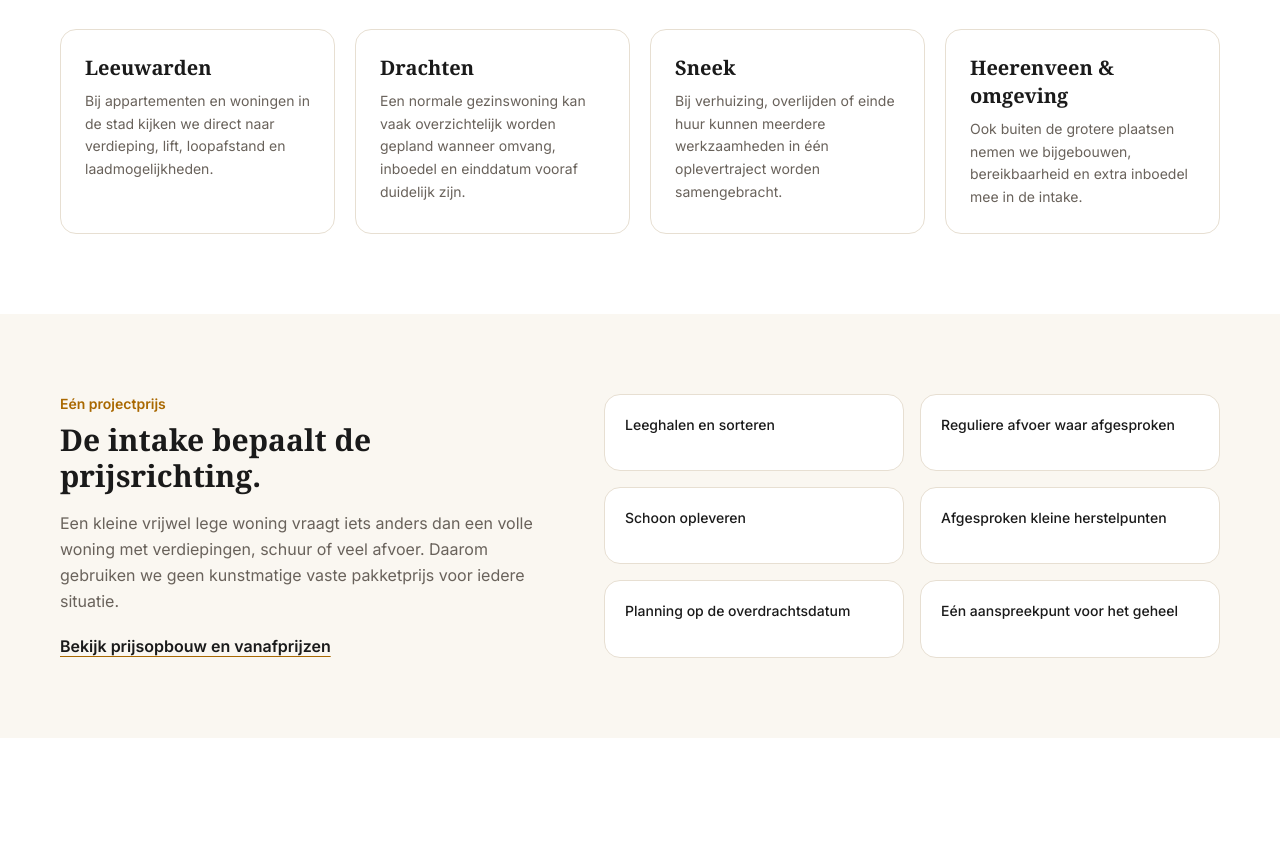
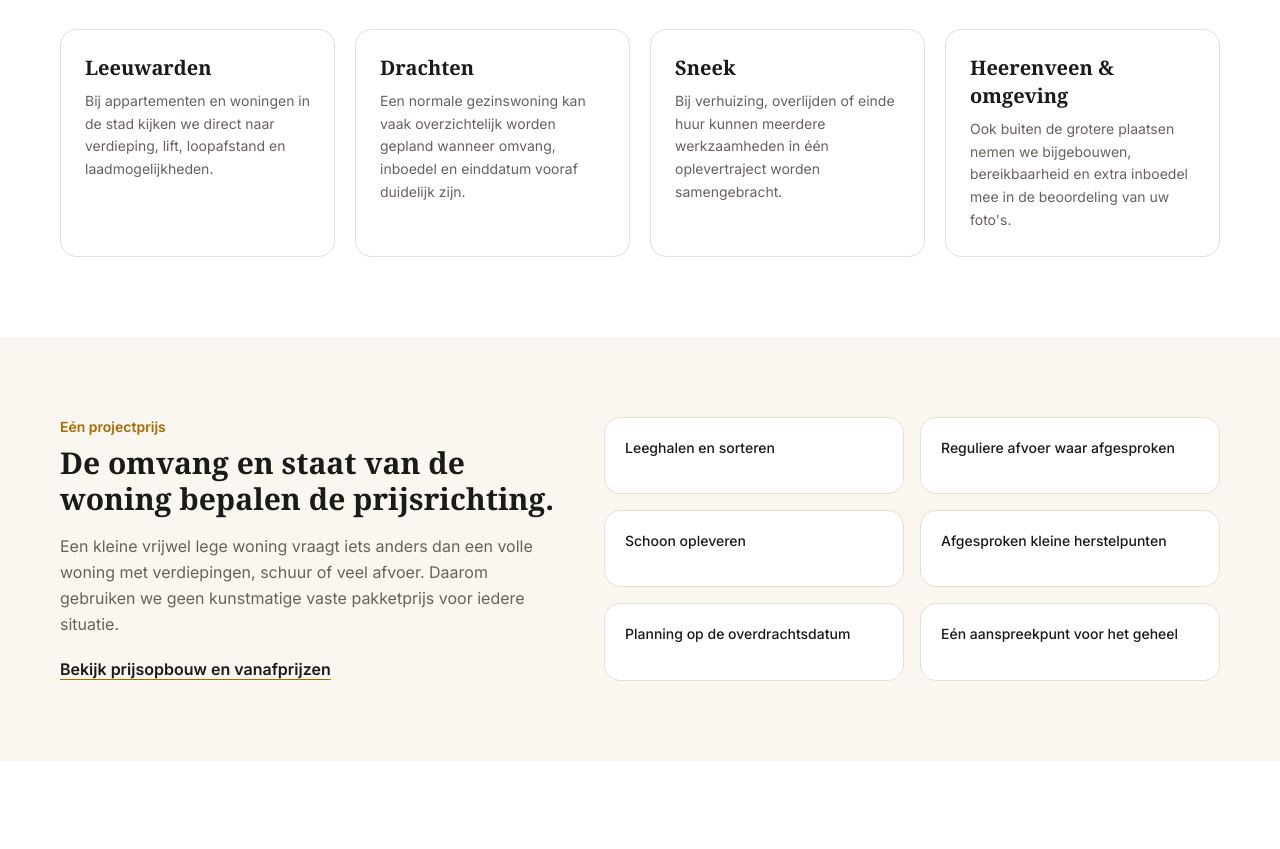
Before and after one commit to sandvlietbv/OpleverMeester, a Next.js app: page /woningontruiming-friesland in a window 1280 px wide. Shown: the part 854-1703 px from the top of the page. Built offline with nearby package versions, Linux system fonts and the light colour scheme.

Commit message:
Align public service pages with WhatsApp-first private intake

```diff
--- a/app/woningontruiming-friesland/page.tsx
+++ b/app/woningontruiming-friesland/page.tsx
@@ -25,10 +25,10 @@ export default function Page() {
         ["Leeuwarden", "Bij appartementen en woningen in de stad kijken we direct naar verdieping, lift, loopafstand en laadmogelijkheden."],
         ["Drachten", "Een normale gezinswoning kan vaak overzichtelijk worden gepland wanneer omvang, inboedel en einddatum vooraf duidelijk zijn."],
         ["Sneek", "Bij verhuizing, overlijden of einde huur kunnen meerdere werkzaamheden in één oplevertraject worden samengebracht."],
-        ["Heerenveen & omgeving", "Ook buiten de grotere plaatsen nemen we bijgebouwen, bereikbaarheid en extra inboedel mee in de intake."],
+        ["Heerenveen & omgeving", "Ook buiten de grotere plaatsen nemen we bijgebouwen, bereikbaarheid en extra inboedel mee in de beoordeling van uw foto's."],
       ].map(([t,b])=><article key={t} className="rounded-om border border-surface-mid p-6"><h3 className="font-display text-xl font-semibold text-navy">{t}</h3><p className="mt-2 text-sm leading-relaxed text-muted">{b}</p></article>)}</div></div></section>
 
-      <section className="bg-surface-light py-16 md:py-20"><div className="container-om grid gap-10 lg:grid-cols-[.9fr_1.1fr]"><div><p className="text-sm font-semibold text-orange">Eén projectprijs</p><h2 className="mt-2 font-display text-3xl font-semibold text-navy">De intake bepaalt de prijsrichting.</h2><p className="mt-4 leading-relaxed text-muted">Een kleine vrijwel lege woning vraagt iets anders dan een volle woning met verdiepingen, schuur of veel afvoer. Daarom gebruiken we geen kunstmatige vaste pakketprijs voor iedere situatie.</p><Link href="/kosten-woningontruiming" className="mt-5 inline-flex font-semibold text-navy underline decoration-orange underline-offset-4">Bekijk prijsopbouw en vanafprijzen</Link></div><div className="grid gap-4 sm:grid-cols-2">{["Leeghalen en sorteren","Reguliere afvoer waar afgesproken","Schoon opleveren","Afgesproken kleine herstelpunten","Planning op de overdrachtsdatum","Eén aanspreekpunt voor het geheel"].map((x)=><div key={x} className="rounded-om border border-surface-mid bg-white p-5 text-sm font-medium text-navy">{x}</div>)}</div></div></section>
+      <section className="bg-surface-light py-16 md:py-20"><div className="container-om grid gap-10 lg:grid-cols-[.9fr_1.1fr]"><div><p className="text-sm font-semibold text-orange">Eén projectprijs</p><h2 className="mt-2 font-display text-3xl font-semibold text-navy">De omvang en staat van de woning bepalen de prijsrichting.</h2><p className="mt-4 leading-relaxed text-muted">Een kleine vrijwel lege woning vraagt iets anders dan een volle woning met verdiepingen, schuur of veel afvoer. Daarom gebruiken we geen kunstmatige vaste pakketprijs voor iedere situatie.</p><Link href="/kosten-woningontruiming" className="mt-5 inline-flex font-semibold text-navy underline decoration-orange underline-offset-4">Bekijk prijsopbouw en vanafprijzen</Link></div><div className="grid gap-4 sm:grid-cols-2">{["Leeghalen en sorteren","Reguliere afvoer waar afgesproken","Schoon opleveren","Afgesproken kleine herstelpunten","Planning op de overdrachtsdatum","Eén aanspreekpunt voor het geheel"].map((x)=><div key={x} className="rounded-om border border-surface-mid bg-white p-5 text-sm font-medium text-navy">{x}</div>)}</div></div></section>
       <Contact />
     </main>
     <Footer />
```
